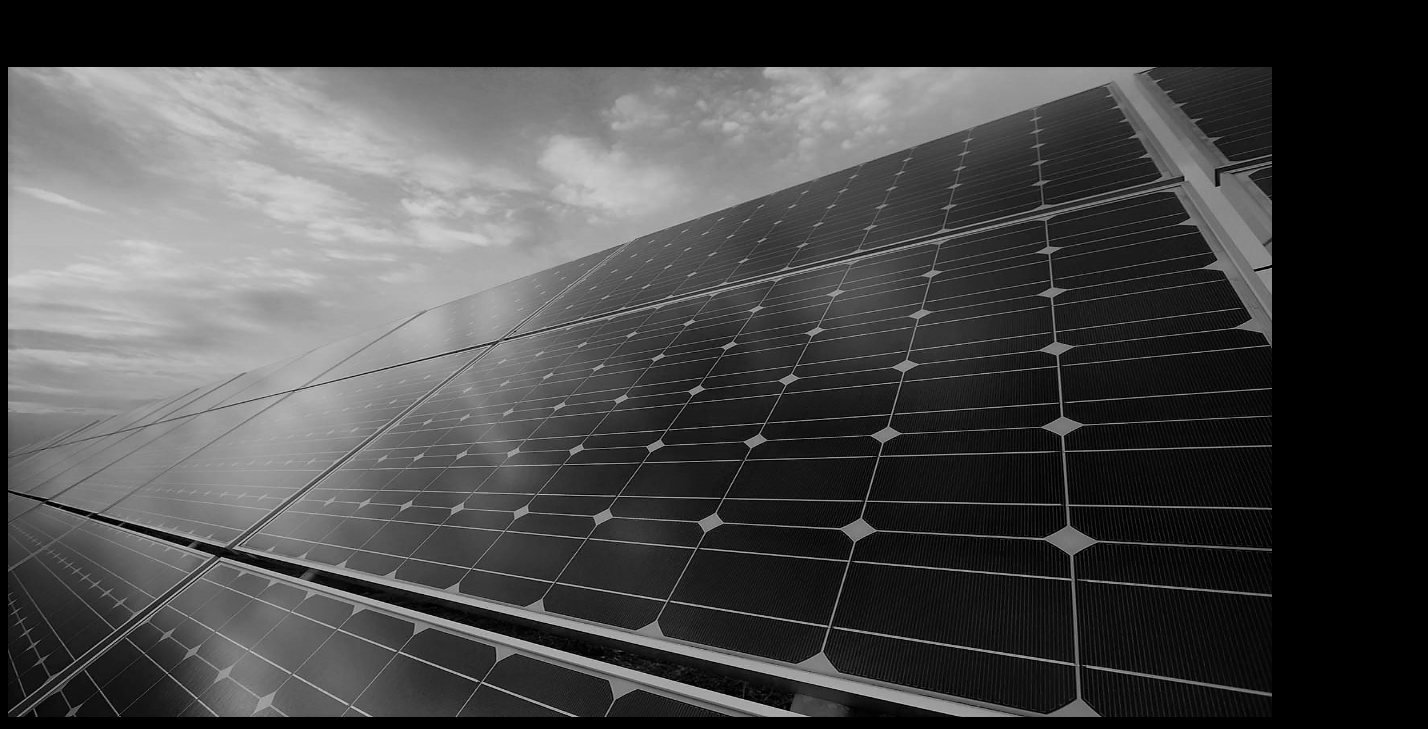
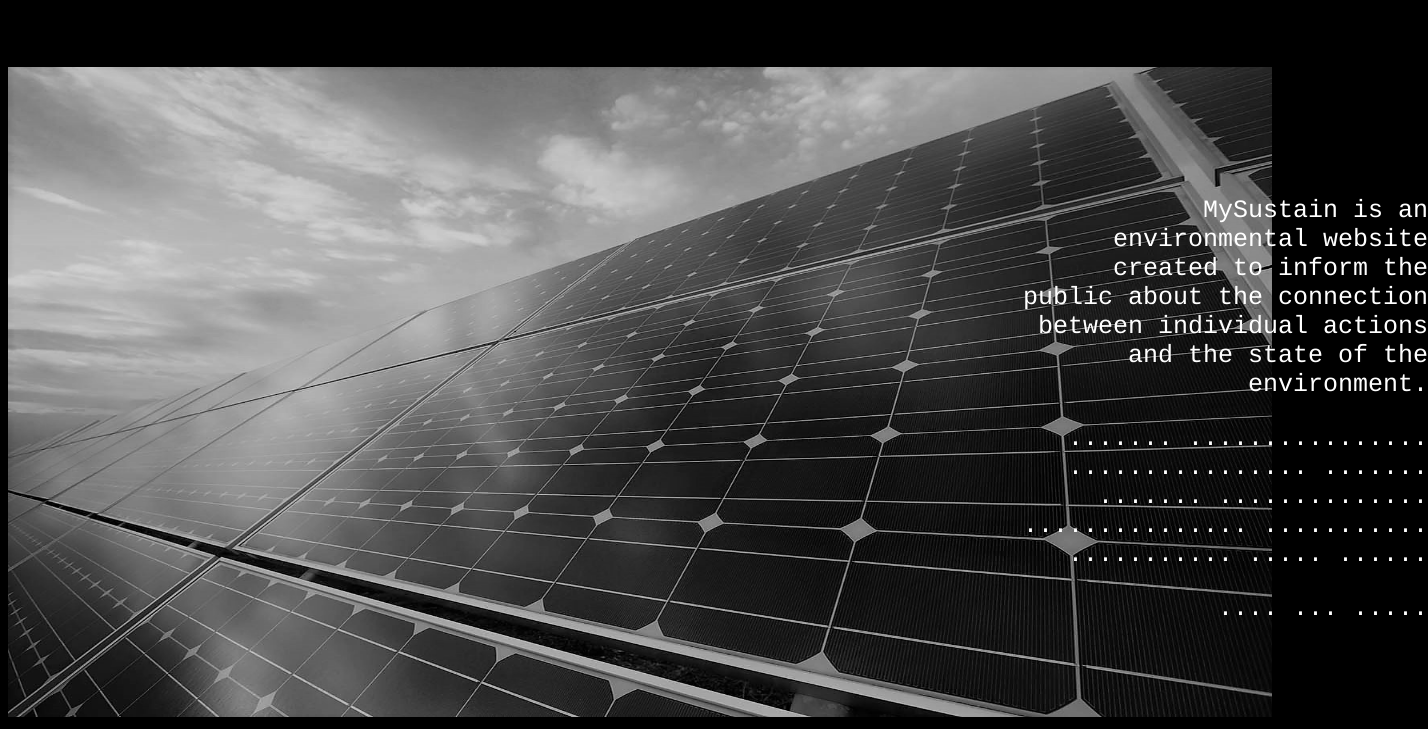
Before and after one commit to JenniferGravesKim/MySustain, a website: page public/about.html in a window 1280 px wide. Shown: the part 120-849 px from the top of the page, 1428 px wide, since content can reach past the window. Drawn offline with Linux system fonts and the light colour scheme.

Commit message:
I can't spell again

```diff
--- a/public/about.html
+++ b/public/about.html
@@ -37,6 +37,7 @@
 
 		<img id="about-img" style="float: center;" src="solar panels2.jpg" width=100% height="650"/>
 
+        <div id="about-description" style="width: 420px; margin-top: -550px; margin-left: 1000px;"><p style="color: white; font-size: 25px; font-family: Courier; text-align: right;">MySustain is an environmental website created to inform the public about the connection between individual actions and the state of the environment.</p><p style="color: white; font-size: 25px; font-family: Courier; text-align: right;">....... ................ ................ ....... ....... .............. ............... ........... ........... ..... ......</p><p style="color: white; font-size: 25px; font-family: Courier; text-align: right;">.... ... .....</p></div>
 
 		</body>
 </html>
```
